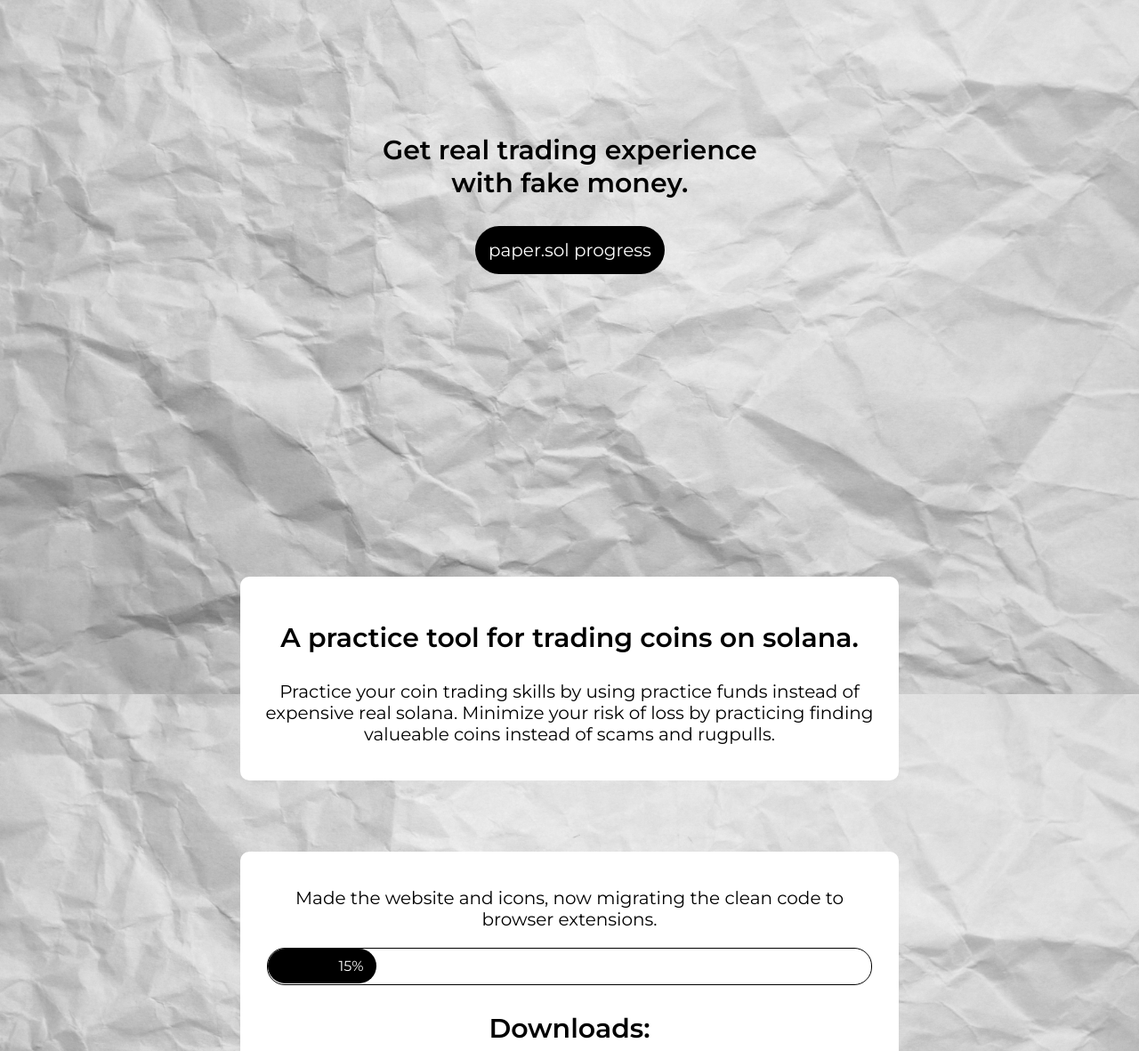
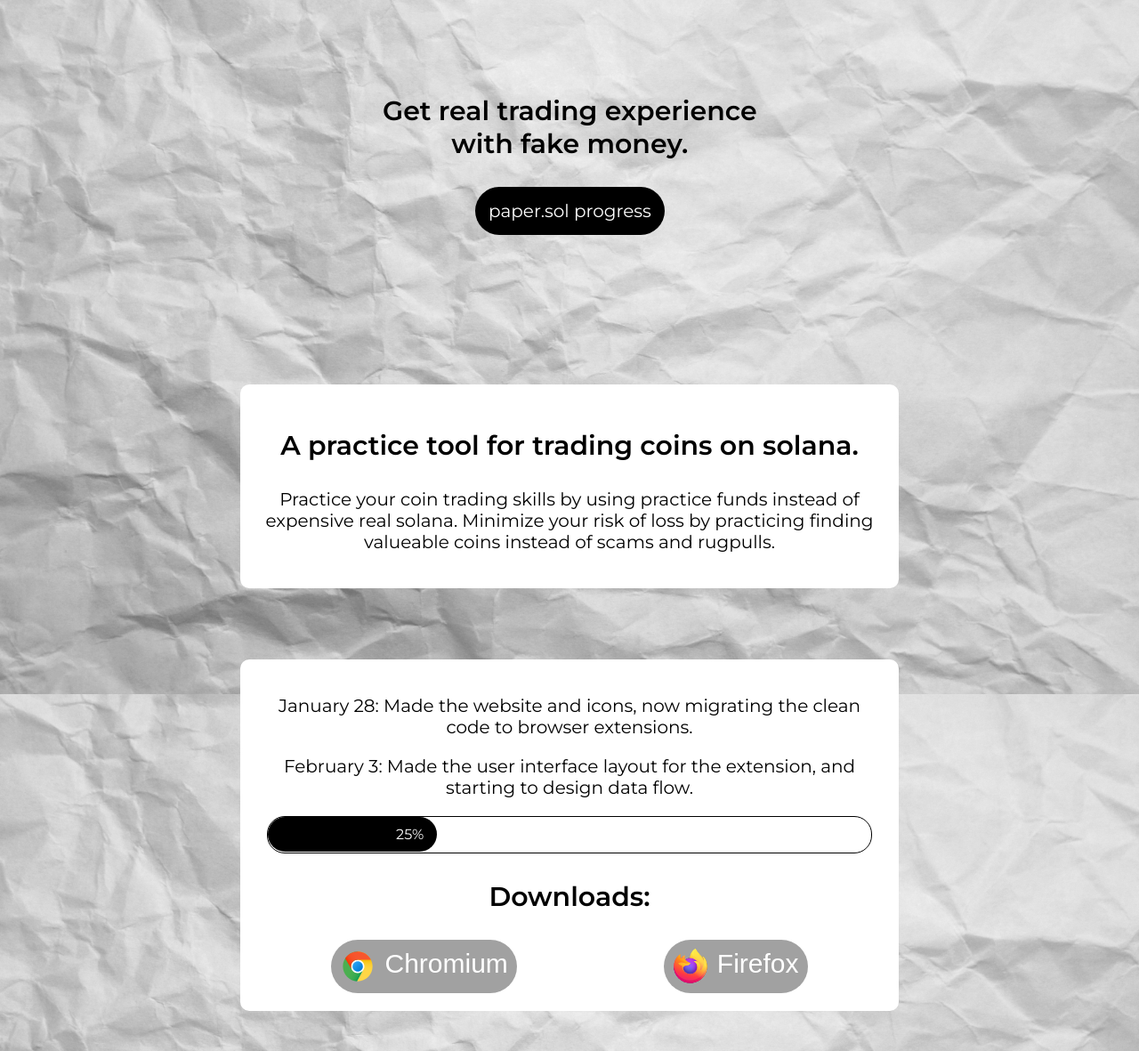
Before and after one commit to adim2222/paper-sol, a plain HTML site: page index.html in a window 1280 px wide. Shown: the part 180-1361 px from the top of the page at 89% size. Drawn offline with nearby package versions, Linux system fonts and the light colour scheme.

Commit message:
progress update

```diff
--- a/index.html
+++ b/index.html
@@ -37,9 +37,10 @@
             </div>
         </section>
         <section id="downloads" class="downloads center">
-            <p class="downloads-header">Made the website and icons, now migrating the clean code to browser extensions.</p>
+            <p class="downloads-header">January 28: Made the website and icons, now migrating the clean code to browser extensions.</p>
+            <p class="downloads-header">February 3: Made the user interface layout for the extension, and starting to design data flow.</p>
             <div class="progress-bar">
-                <div class="progress-fill">15%&nbsp;</div>
+                <div class="progress-fill">25%&nbsp;</div>
             </div>
             <p class="section-header">Downloads:</p>
             <div class="download-buttons">
--- a/style.css
+++ b/style.css
@@ -51,7 +51,7 @@
 }
 
 .intro {
-    margin-top: 300px;
+    margin-top: 20%;
     max-width: 700px;
 }
 
@@ -100,7 +100,7 @@
 }
 
 .description {
-    margin-top: 300px;
+    margin-top: 10%;
 }
 
 .section-header {
@@ -140,7 +140,7 @@
     }
     100% {
         visibility: visible;
-        width: 15%;
+        width: 25%;
     }
 }
 
@@ -148,7 +148,7 @@
     background-color: white;
     border-radius: 10px;
     padding: 20px;
-    margin-top: 300px;
+    margin-top: 20%;
     max-width: 700px;
     margin-left: 40px;
     margin-right: 40px;
```
